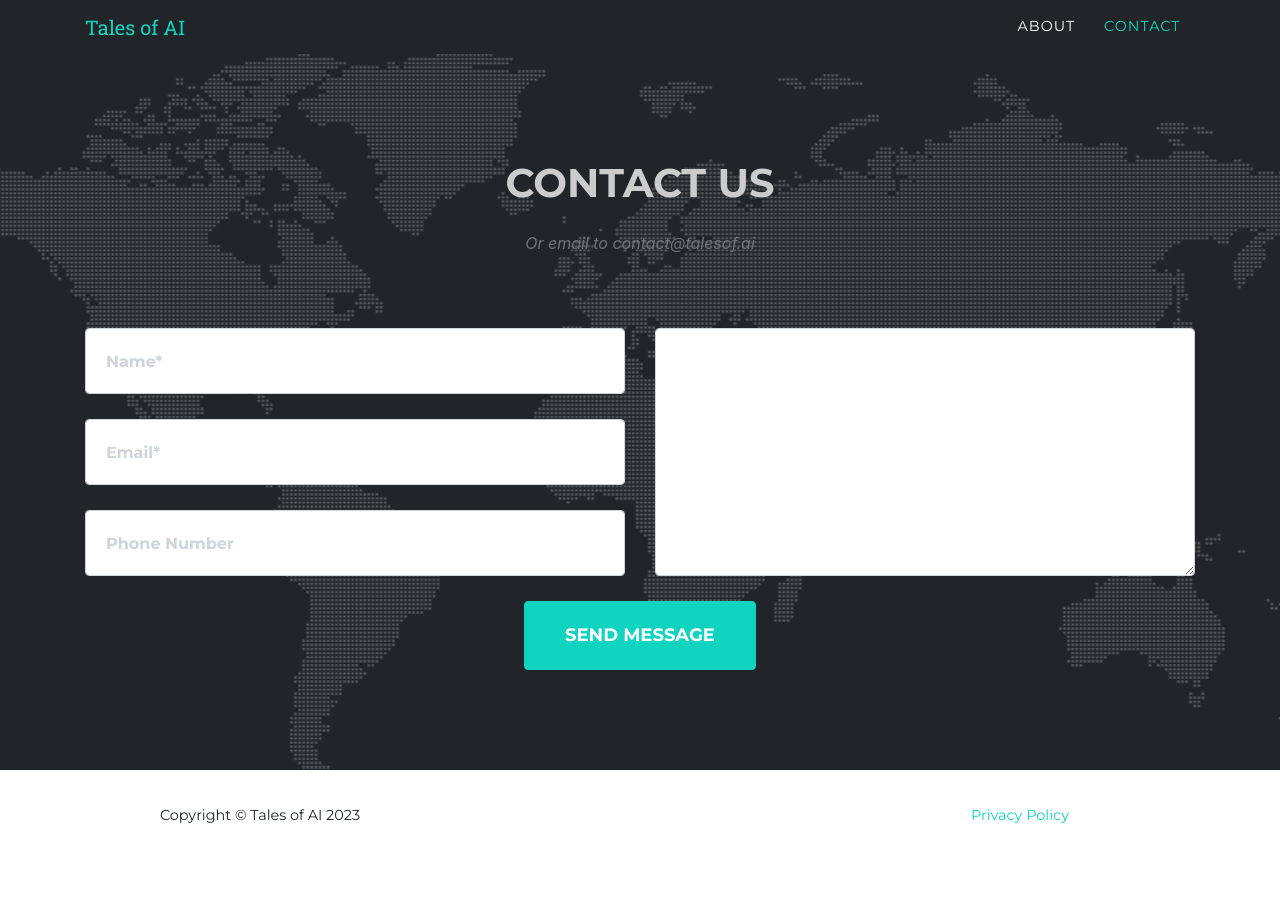
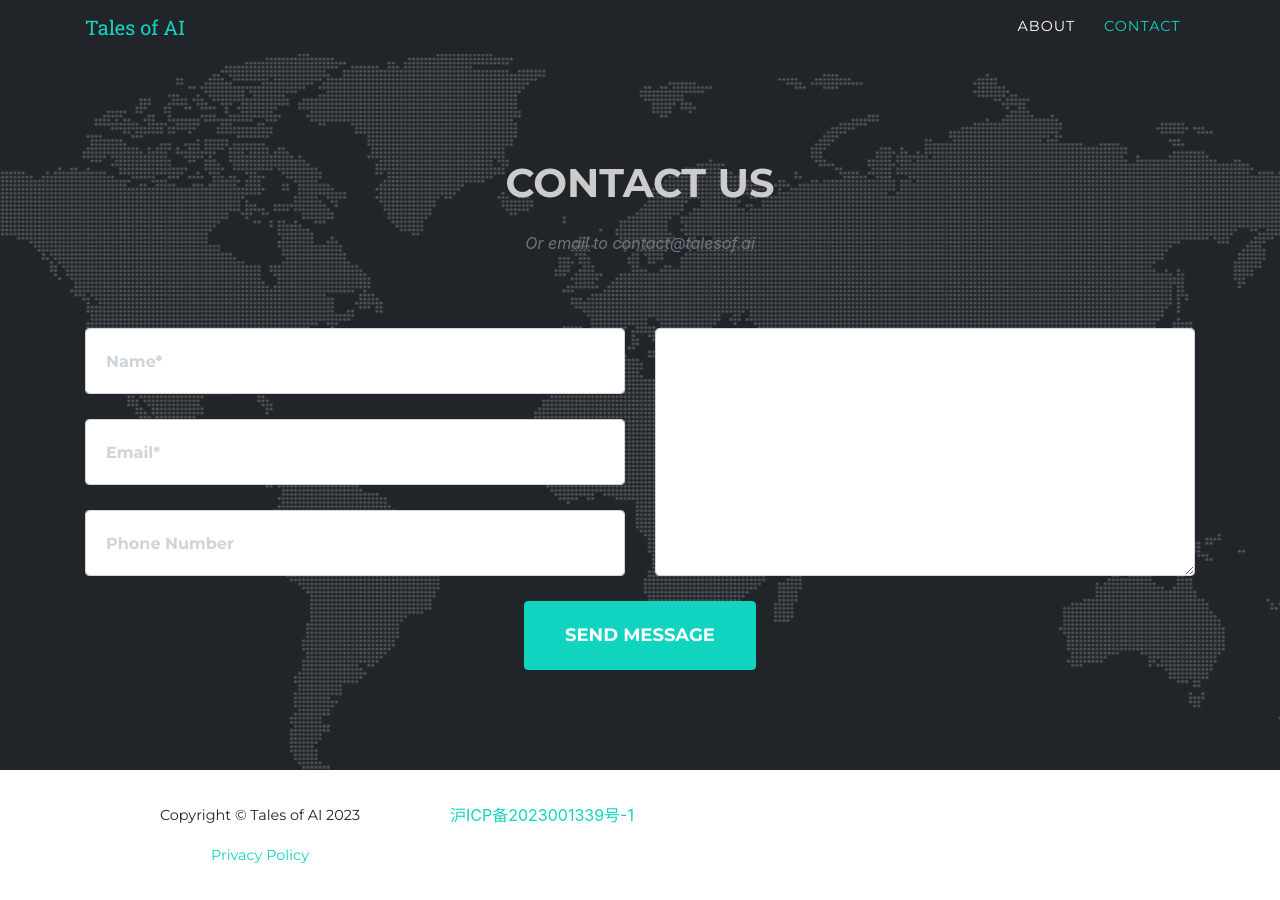
Before and after one commit to talesofai/talesofai.github.io, a Jekyll site: the page built from index.md, in a window 1280 px wide and 900 px high, scrolled down 797 px. Built offline with Jekyll 4.4.1, drawn with Linux system fonts in a browser that asks for light colours; some web fonts are replaced; before the commit the page ends 1657 px from its top, so only the background shows below that.

Commit message:
add ICP certificate

```diff
--- a/_includes/footer.html
+++ b/_includes/footer.html
@@ -7,6 +7,10 @@
         <span class="copyright"
           >Copyright &copy; {{ site.title }} {{ 'now' | date: "%Y" }}</span
         >
+      </div>
+      <!-- ICP证 -->
+      <div>
+        <a href="https://beian.miit.gov.cn/" target="_blank">沪ICP备2023001339号-1</a>
       </div>
       <!-- Social Media -->
       <div class="col-md-4">
@@ -40,6 +44,10 @@
         <span class="copyright"
           >Copyright &copy; {{ site.title }} {{ 'now' | date: "%Y" }}</span
         >
+      </div>
+      <!-- ICP证 -->
+      <div>
+        <a href="https://beian.miit.gov.cn/" target="_blank">沪ICP备2023001339号-1</a>
       </div>
       <!-- Social Media -->
       <div class="col-md-4">
```
